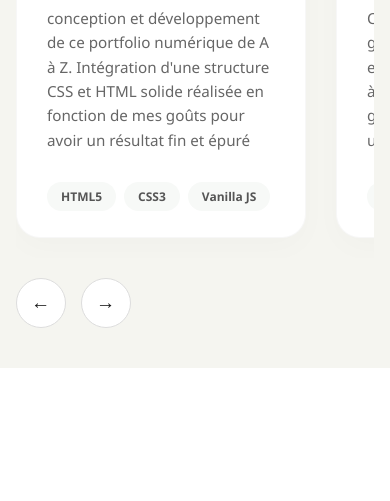
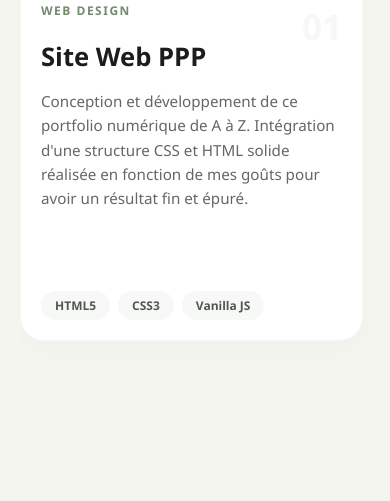
Before and after one commit to gabyaillet/port, a plain HTML site: page projet.html in a window 390 px wide. Shown: the part 774-1275 px from the top of the page. Before the commit the page ends 1142 px from the top, so only its background shows below. Drawn offline with Linux system fonts and the light colour scheme.

Commit message:
versionfinal

```diff
--- a/css/projet.css
+++ b/css/projet.css
@@ -1,13 +1,20 @@
 /* --- STRUCTURE GLOBALE (SANS SCROLL) --- */
 .page-projet {
-    background-color: var(--couleur-fond);
+    background-color: var(--couleur-fond, #f4f4f4);
     height: 100vh;
-    overflow: hidden; /* Empêche le défilement vertical complet du site */
+    overflow: hidden; /* Empêche le défilement vertical complet du site sur grand écran */
     display: flex;
     flex-direction: column;
     justify-content: space-between;
     padding: 60px 4% 40px 4%;
     box-sizing: border-box;
+}
+
+/* Ajustement pour laisser la place à la sidebar (si elle est en position fixe sur index.css) */
+@media (min-width: 993px) {
+    .page-projet {
+        margin-left: 260px; /* À ajuster selon la largeur réelle de votre .sidebar */
+    }
 }
 
 .slider-header {
@@ -30,7 +37,7 @@
 
 /* --- LES CARTES HORIZONTALES --- */
 .slider-card {
-    flex: 0 0 400px; /* Largeur fixe de chaque carte, elles ne se déforment pas */
+    flex: 0 0 400px; /* Largeur fixe de chaque carte sur grand écran */
     background: white;
     padding: 40px;
     border-radius: 24px;
@@ -58,7 +65,7 @@
     font-size: 0.75rem;
     font-weight: 800;
     text-transform: uppercase;
-    color: var(--couleur-accent);
+    color: var(--couleur-accent, #738a6e);
     letter-spacing: 1.5px;
     margin-bottom: 20px;
     display: block;
@@ -66,7 +73,7 @@
 
 .slider-card h3 {
     font-size: 1.6rem;
-    color: var(--couleur-texte-sombre);
+    color: var(--couleur-texte-sombre, #333);
     margin: 0 0 15px 0;
 }
 
@@ -113,26 +120,77 @@
     align-items: center;
     justify-content: center;
     transition: all 0.2s ease;
-    color: var(--couleur-texte-sombre);
+    color: var(--couleur-texte-sombre, #333);
 }
 
 .ctrl-btn:hover {
-    background: var(--couleur-accent);
-    border-color: var(--couleur-accent);
+    background: var(--couleur-accent, #738a6e);
+    border-color: var(--couleur-accent, #738a6e);
     color: white;
     box-shadow: 0 5px 15px rgba(115, 138, 110, 0.3);
 }
 
-/* --- RESPONSIVE --- */
-@media (max-width: 600px) {
-    .slider-card {
-        flex: 0 0 290px; /* Cartes légèrement plus étroites sur mobile */
-        padding: 30px;
-        height: 350px;
-    }
+
+/* --- ADAPTATION RESPONSIVE GLOBALE --- */
+
+/* 1. Tablettes et Mobiles (Remplacement layout Sidebar -> Topbar si géré ici) */
+@media (max-width: 992px) {
     .page-projet {
         height: auto;
-        overflow-y: auto;
-        padding-top: 80px;
+        min-height: 100vh;
+        overflow-y: auto; /* Autorise le scroll vertical global de la page sur mobile */
+        padding: 100px 20px 40px 20px; /* Espace en haut pour ne pas être caché sous une barre de navigation fixe */
+        justify-content: flex-start;
+        gap: 30px;
+    }
+
+    /* Transformation du comportement du slider sur mobile pour permettre le swipe naturel au doigt */
+    .slider-wrapper {
+        overflow-x: auto; /* Permet le scroll horizontal natif tactile */
+        scrollbar-width: none; /* Cache la scrollbar sur Firefox */
+    }
+
+    .slider-wrapper::-webkit-scrollbar {
+        display: none; /* Cache la scrollbar sur Chrome / Safari */
+    }
+
+    .slider-track {
+        transform: none !important; /* Désactive la translation JS compliquée sur mobile */
+        gap: 20px;
+    }
+
+    .slider-card {
+        flex: 0 0 85vw; /* Les cartes prennent 85% de la largeur de l'écran du mobile */
+        max-width: 360px;
+        height: auto;
+        min-height: 360px;
+        padding: 30px;
+    }
+
+    /* Masque ou adapte les boutons de contrôle devenus inutiles avec le scroll tactile */
+    .slider-controls {
+        display: none;
     }
 }
+
+/* 2. Petits Mobiles */
+@media (max-width: 480px) {
+    .page-projet {
+        padding-top: 90px;
+    }
+
+    .slider-header h2 {
+        font-size: 1.8rem;
+    }
+
+    .slider-card {
+        flex: 0 0 88vw;
+        padding: 20px;
+    }
+
+    .card-num {
+        top: 20px;
+        right: 20px;
+        font-size: 2.2rem;
+    }
+}
--- a/projet.html
+++ b/projet.html
@@ -33,72 +33,77 @@
             <h2>Mes <span>Projets d'informatique</span></h2>
         </div>
 
-        <!-- CONTENEUR DU SLIDER HORIZONTAL -->
         <div class="slider-wrapper">
             <div class="slider-track" id="sliderTrack">
 
-                <!-- Projet 1 -->
                 <div class="slider-card">
                     <div class="card-num">01</div>
                     <span class="card-tag">Web Design</span>
                     <h3>Site Web PPP</h3>
-                    <p>conception et développement de ce portfolio numérique de A à Z. Intégration d'une structure CSS et HTML solide réalisée en fonction de mes goûts pour avoir un résultat fin et épuré</p></conception>
+                    <p>Conception et développement de ce portfolio numérique de A à Z. Intégration d'une structure CSS et HTML solide réalisée en fonction de mes goûts pour avoir un résultat fin et épuré.</p>
                     <div class="card-skills">
                         <span>HTML5</span><span>CSS3</span><span>Vanilla JS</span>
                     </div>
                 </div>
 
-                <!-- Projet 2 -->
                 <div class="slider-card">
                     <div class="card-num">02</div>
                     <span class="card-tag">Générateur de particule</span>
                     <h3>Projet SAE</h3>
-                    <p>Création et manipulation d'un générateur de particules créé en GO dans le but d'apprendre à manipuler le langage. Le générateur était géré depuis une interface dans le cmd</p>
+                    <p>Création et manipulation d'un générateur de particules créé en GO dans le but d'apprendre à manipuler le langage. Le générateur était géré depuis une interface dans le cmd.</p>
                     <div class="card-skills">
                         <span>Go</span>
                     </div>
                 </div>
 
-                <!-- Projet 3 -->
                 <div class="slider-card">
                     <div class="card-num">03</div>
                     <span class="card-tag">Jeu vidéo</span>
                     <h3>Projet SAE</h3>
-                    <p>Création en équipe de 4 d'un jeu vidéo avec une interface dans le CMD. Cela a été codé en Python car le but final était de pouvoir apprendre l'économie grâce au jeu vidéo</p>
+                    <p>Création en équipe de 4 d'un jeu vidéo avec une interface dans le CMD. Cela a été codé en Python car le but final était de pouvoir apprendre l'économie grâce au jeu vidéo.</p>
                     <div class="card-skills">
                         <span>Python</span>
                     </div>
                 </div>
 
-
-
             </div>
         </div>
 
-        <!-- COMMANDES DU SLIDER -->
         <div class="slider-controls">
             <button class="ctrl-btn" onclick="moveSlider('left')">←</button>
             <button class="ctrl-btn" onclick="moveSlider('right')">→</button>
         </div>
     </main>
 
-    <!-- Petit script ultra-léger pour gérer les mouvements -->
     <script>
         const track = document.getElementById('sliderTrack');
         let position = 0;
 
         function moveSlider(direction) {
-            const cardWidth = document.querySelector('.slider-card').offsetWidth + 30; // Largeur + gap
+            const card = document.querySelector('.slider-card');
+            if (!card) return;
+
+            // Récupère dynamiquement la largeur de la carte + son gap (issu du CSS)
+            const cardWidth = card.getBoundingClientRect().width;
+            const gap = parseFloat(window.getComputedStyle(track).gap) || 0;
+            const step = cardWidth + gap;
+
             const maxScroll = track.scrollWidth - track.parentElement.offsetWidth;
 
             if (direction === 'right') {
-                position = Math.min(position + cardWidth, maxScroll);
+                position = Math.min(position + step, maxScroll);
             } else {
-                position = Math.max(position - cardWidth, 0);
+                position = Math.max(position - step, 0);
             }
 
             track.style.transform = `translateX(-${position}px)`;
         }
+
+        // Réinitialise la position si l'utilisateur change l'orientation ou la taille de l'écran
+        window.addEventListener('resize', () => {
+            position = 0;
+            track.style.transform = `translateX(0px)`;
+        });
     </script>
 </body>
 </html>
```
